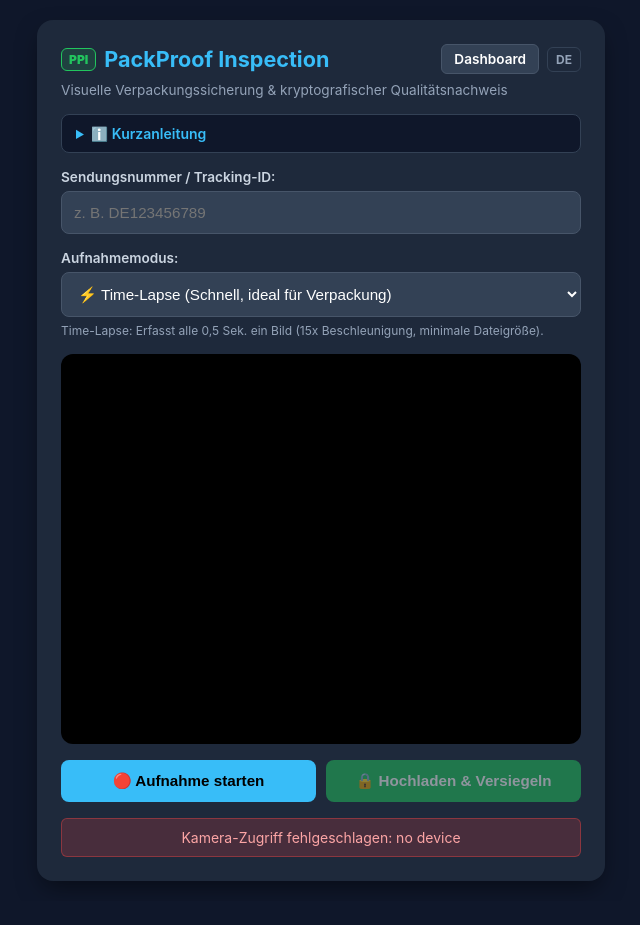
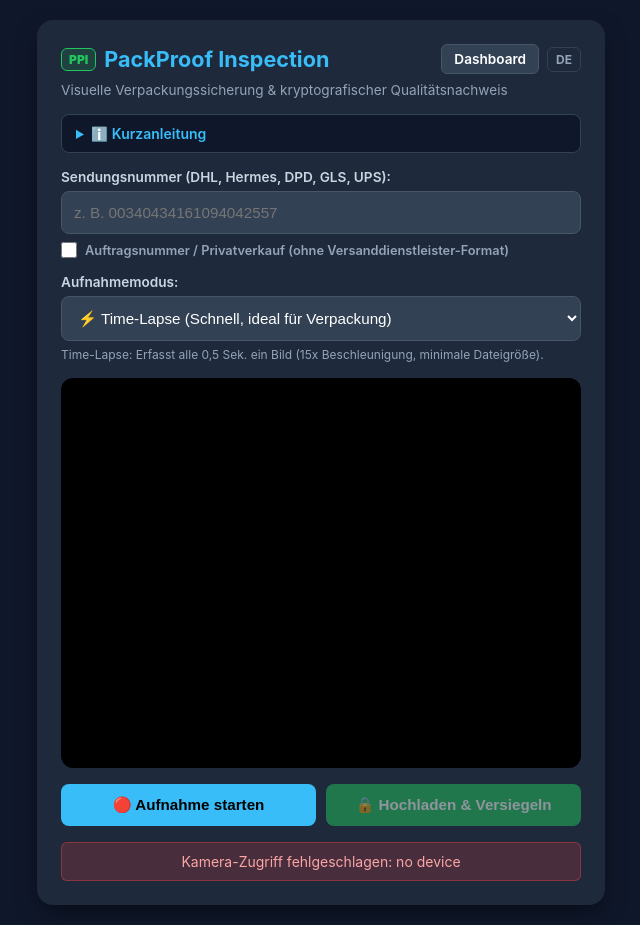
Before and after one commit to kotiklenki-source/packproof-landing, a FastAPI app: page /inspection in a window 1280 px wide. Shown: the whole page, without its empty margins (319-959 px from the left). Before the commit the page ends 884 px from the top, so only its background shows below. Run offline with FastAPI, Linux system fonts and the light colour scheme; some libraries are stand-ins or nearby versions.

Commit message:
Update inspection and login templates

```diff
--- a/templates/inspection.html
+++ b/templates/inspection.html
@@ -92,7 +92,25 @@
 
         .input-group { display: flex; flex-direction: column; gap: 6px; }
         label { font-size: 0.85rem; font-weight: 600; color: #cbd5e1; }
-        input, select { background: #334155; border: 1px solid #475569; color: #fff; padding: 12px; border-radius: 8px; font-size: 0.95rem; outline: none; }
+        input[type="text"], select { background: #334155; border: 1px solid #475569; color: #fff; padding: 12px; border-radius: 8px; font-size: 0.95rem; outline: none; }
+
+        .checkbox-row {
+            display: flex;
+            align-items: center;
+            gap: 8px;
+            margin-top: 2px;
+            cursor: pointer;
+            font-size: 0.8rem;
+            color: var(--subtext);
+            user-select: none;
+        }
+        .checkbox-row input[type="checkbox"] {
+            width: 16px;
+            height: 16px;
+            accent-color: var(--accent);
+            cursor: pointer;
+            margin: 0;
+        }
 
         .mode-hint { font-size: 0.75rem; color: var(--subtext); }
 
@@ -160,7 +178,7 @@
         <summary>ℹ️ Kurzanleitung</summary>
         <div class="instruction-content">
             <ol>
-                <li>Geben Sie die eindeutige <b>Sendungsnummer / Tracking-ID</b> ein.</li>
+                <li>Geben Sie die eindeutige <b>Sendungsnummer</b> (DHL, Hermes, DPD, GLS, UPS) oder eine <b>Auftragsnummer</b> ein.</li>
                 <li>Wählen Sie den <b>Aufnahmemodus</b> (Time-Lapse oder Standard 1x).</li>
                 <li>Klicken Sie auf <b>„Aufnahme starten“</b> und verpacken Sie die Ware vollständig sichtbar vor der Kamera.</li>
                 <li>Klicken Sie auf <b>„Hochladen & Versiegeln“</b>, um den SHA-256 Nachweis, QR-Code und Käufer-PIN zu erstellen.</li>
@@ -169,8 +187,12 @@
     </details>
 
     <div class="input-group">
-        <label for="trackingId">Sendungsnummer / Tracking-ID:</label>
-        <input type="text" id="trackingId" placeholder="z. B. DE123456789" required>
+        <label id="trackingLabel" for="trackingId">Sendungsnummer (DHL, Hermes, DPD, GLS, UPS):</label>
+        <input type="text" id="trackingId" placeholder="z. B. 00340434161094042557" required>
+        <label class="checkbox-row" for="isOrderId">
+            <input type="checkbox" id="isOrderId">
+            <span>Auftragsnummer / Privatverkauf (ohne Versanddienstleister-Format)</span>
+        </label>
     </div>
 
     <div class="input-group">
@@ -235,6 +257,8 @@
     const downloadQrBtn = document.getElementById('downloadQrBtn');
     const downloadCardBtn = document.getElementById('downloadCardBtn');
     const trackingInput = document.getElementById('trackingId');
+    const trackingLabel = document.getElementById('trackingLabel');
+    const isOrderIdCheckbox = document.getElementById('isOrderId');
     const modeSelect = document.getElementById('modeSelect');
     const modeHint = document.getElementById('modeHint');
     const recOverlay = document.getElementById('recOverlay');
@@ -249,6 +273,16 @@
     let secondsRecorded = 0;
     let currentPin = "";
     let lastTrackingId = "";
+
+    isOrderIdCheckbox.addEventListener('change', () => {
+        if (isOrderIdCheckbox.checked) {
+            trackingLabel.textContent = "Auftragsnummer / Bestell-ID:";
+            trackingInput.placeholder = "z. B. AUFTRAG-2026-01";
+        } else {
+            trackingLabel.textContent = "Sendungsnummer (DHL, Hermes, DPD, GLS, UPS):";
+            trackingInput.placeholder = "z. B. 00340434161094042557";
+        }
+    });
 
     modeSelect.addEventListener('change', () => {
         modeHint.textContent = modeSelect.value === 'timelapse'
@@ -282,7 +316,7 @@
     recordBtn.addEventListener('click', () => {
         if (!isRecording) {
             if (!trackingInput.value.trim()) {
-                showStatus("Bitte geben Sie zuerst eine Sendungsnummer / Tracking-ID ein!", true);
+                showStatus("Bitte geben Sie zuerst eine Sendungs- oder Auftragsnummer ein!", true);
                 trackingInput.focus();
                 return;
             }
@@ -316,6 +350,7 @@
         isRecording = true;
 
         trackingInput.disabled = true;
+        isOrderIdCheckbox.disabled = true;
         modeSelect.disabled = true;
         recOverlay.style.display = 'flex';
         updateTimerDisplay();
@@ -341,6 +376,7 @@
         isRecording = false;
 
         trackingInput.disabled = false;
+        isOrderIdCheckbox.disabled = false;
         modeSelect.disabled = false;
         recordBtn.textContent = "🔴 Neu aufnehmen";
         recordBtn.className = "btn-start";
@@ -363,6 +399,7 @@
         formData.append("file", blob, `${lastTrackingId}.webm`);
         formData.append("tracking_id", lastTrackingId);
         formData.append("secret_pin", currentPin);
+        formData.append("is_order_id", isOrderIdCheckbox.checked ? "true" : "false");
 
         uploadBtn.disabled = true;
         recordBtn.disabled = true;
@@ -376,9 +413,10 @@
                 throw new Error(data.detail || "Fehler beim Hochladen.");
             }
 
-            qrImage.src = `/api/qr/${encodeURIComponent(data.tracking_id)}`;
+            lastTrackingId = data.tracking_id;
+            qrImage.src = `/api/qr/${encodeURIComponent(lastTrackingId)}`;
             generatedPin.textContent = currentPin;
-            document.getElementById('openReportLink').href = `/report/${encodeURIComponent(data.tracking_id)}`;
+            document.getElementById('openReportLink').href = `/report/${encodeURIComponent(lastTrackingId)}`;
             qrSection.style.display = 'flex';
             showStatus("✅ Erfolgreich hochgeladen & kryptografisch versiegelt!", false);
         } catch (err) {
@@ -506,6 +544,9 @@
         recordBtn.disabled = false;
         recordBtn.textContent = "🔴 Aufnahme starten";
         trackingInput.value = '';
+        isOrderIdCheckbox.checked = false;
+        trackingLabel.textContent = "Sendungsnummer (DHL, Hermes, DPD, GLS, UPS):";
+        trackingInput.placeholder = "z. B. 00340434161094042557";
         statusMsg.style.display = 'none';
         recordedChunks = [];
     }
```
Also changed, not shown: templates/login.html (+42 -10 lines).
